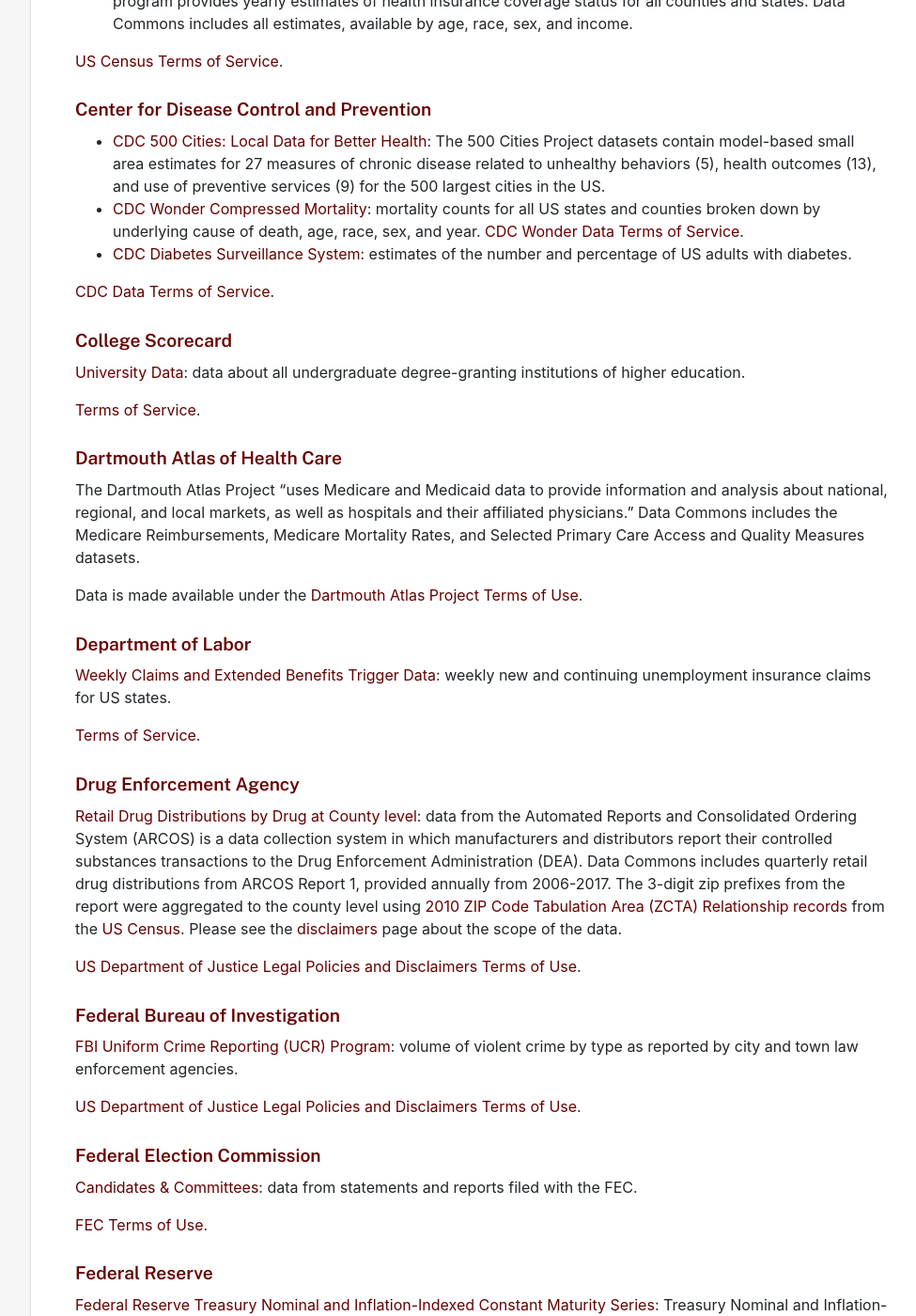
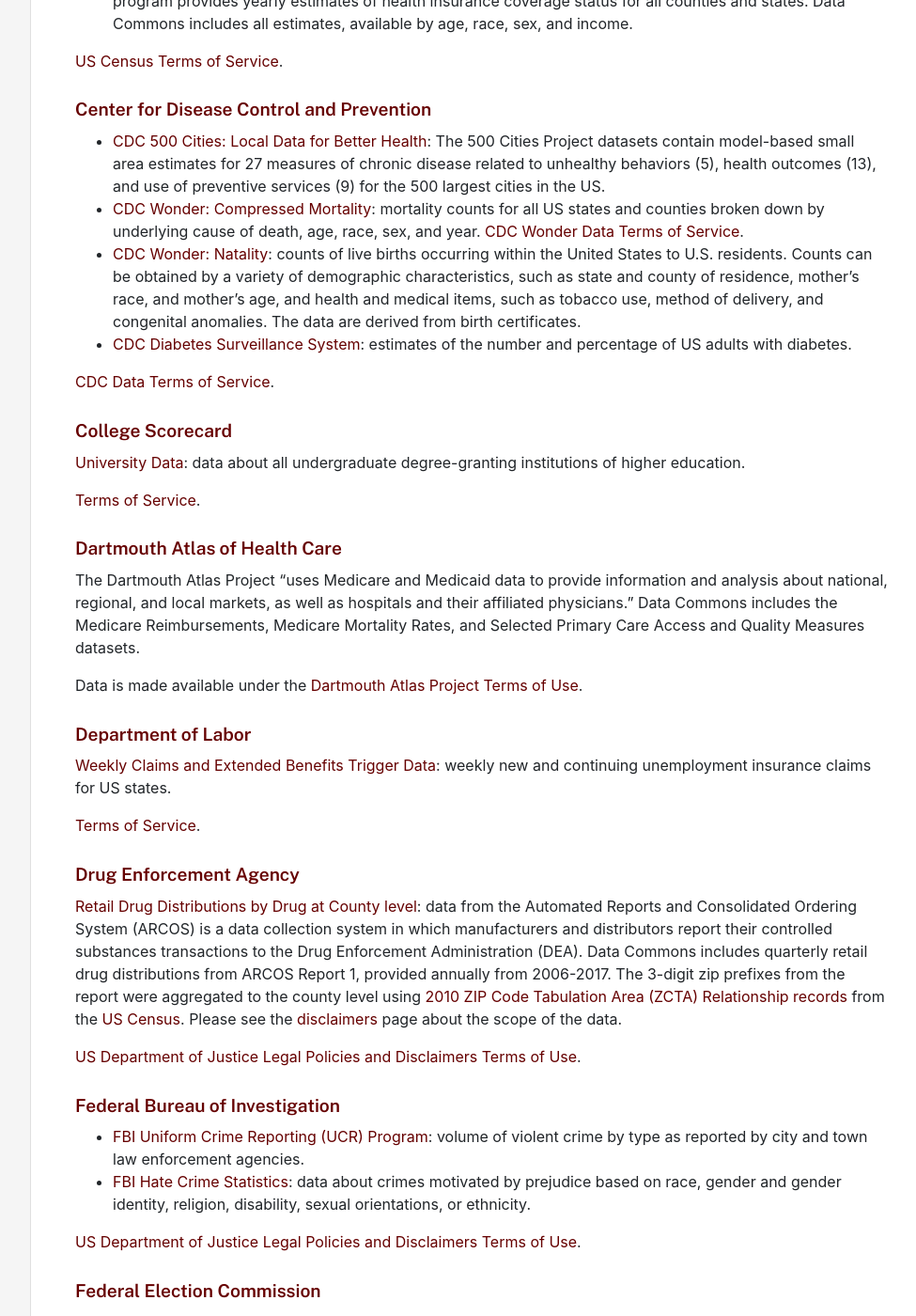
Before and after one commit to datacommonsorg/docsite, a Jekyll site: the page built from datasets/united_states.md, in a window 1280 px wide and 1400 px high, scrolled down 1710 px. Shown: the whole window at 94% size, without its empty margins (287-1262 px from the left). Built offline with Jekyll 4.4.1, drawn with Linux system fonts in a browser that asks for light colours; comment, search, counter and statistics services are not loaded.

Commit message:
Temp updates to datasets

```diff
--- a/datasets/united_states.md
+++ b/datasets/united_states.md
@@ -44,7 +44,8 @@
 
 #### [Center for Disease Control and Prevention](https://www.cdc.gov/)
 * [CDC 500 Cities: Local Data for Better Health](https://chronicdata.cdc.gov/500-Cities-Places/500-Cities-Local-Data-for-Better-Health-2019-relea/6vp6-wxuq): The 500 Cities Project datasets contain model-based small area estimates for 27 measures of chronic disease related to unhealthy behaviors (5), health outcomes (13), and use of preventive services (9) for the 500 largest cities in the US.
-* [CDC Wonder Compressed Mortality](https://wonder.cdc.gov/cmf-icd10.html): mortality counts for all US states and counties broken down by underlying cause of death, age, race, sex, and year. [CDC Wonder Data Terms of Service](https://wonder.cdc.gov/datause.html).
+* [CDC Wonder: Compressed Mortality](https://wonder.cdc.gov/cmf-icd10.html): mortality counts for all US states and counties broken down by underlying cause of death, age, race, sex, and year. [CDC Wonder Data Terms of Service](https://wonder.cdc.gov/datause.html).
+* [CDC Wonder: Natality](https://wonder.cdc.gov/natality.html): counts of live births occurring within the United States to U.S. residents. Counts can be obtained by a variety of demographic characteristics, such as state and county of residence, mother's race, and mother's age, and health and medical items, such as tobacco use, method of delivery, and congenital anomalies. The data are derived from birth certificates.
 * [CDC Diabetes Surveillance System](https://gis.cdc.gov/grasp/diabetes/DiabetesAtlas.html): estimates of the number and percentage of US adults with diabetes.
 
 [CDC Data Terms of Service](https://www.cdc.gov/other/agencymaterials.html).
@@ -70,7 +71,8 @@
 [US Department of Justice Legal Policies and Disclaimers Terms of Use](https://www.justice.gov/legalpolicies).
 
 #### [Federal Bureau of Investigation](https://www.fbi.gov/)
-[FBI Uniform Crime Reporting (UCR) Program](https://www.fbi.gov/services/cjis/ucr): volume of violent crime by type as reported by city and town law enforcement agencies.
+* [FBI Uniform Crime Reporting (UCR) Program](https://www.fbi.gov/services/cjis/ucr): volume of violent crime by type as reported by city and town law enforcement agencies.
+* [FBI Hate Crime Statistics](https://www.fbi.gov/services/cjis/ucr/hate-crime): data about crimes motivated by prejudice based on race, gender and gender identity, religion, disability, sexual orientations, or ethnicity.
 
 [US Department of Justice Legal Policies and Disclaimers Terms of Use](https://www.justice.gov/legalpolicies).
 
```
Also changed, not shown: datasets/sustainability.md (+6 -0 lines), datasets/upcoming.md (+0 -2 lines).
